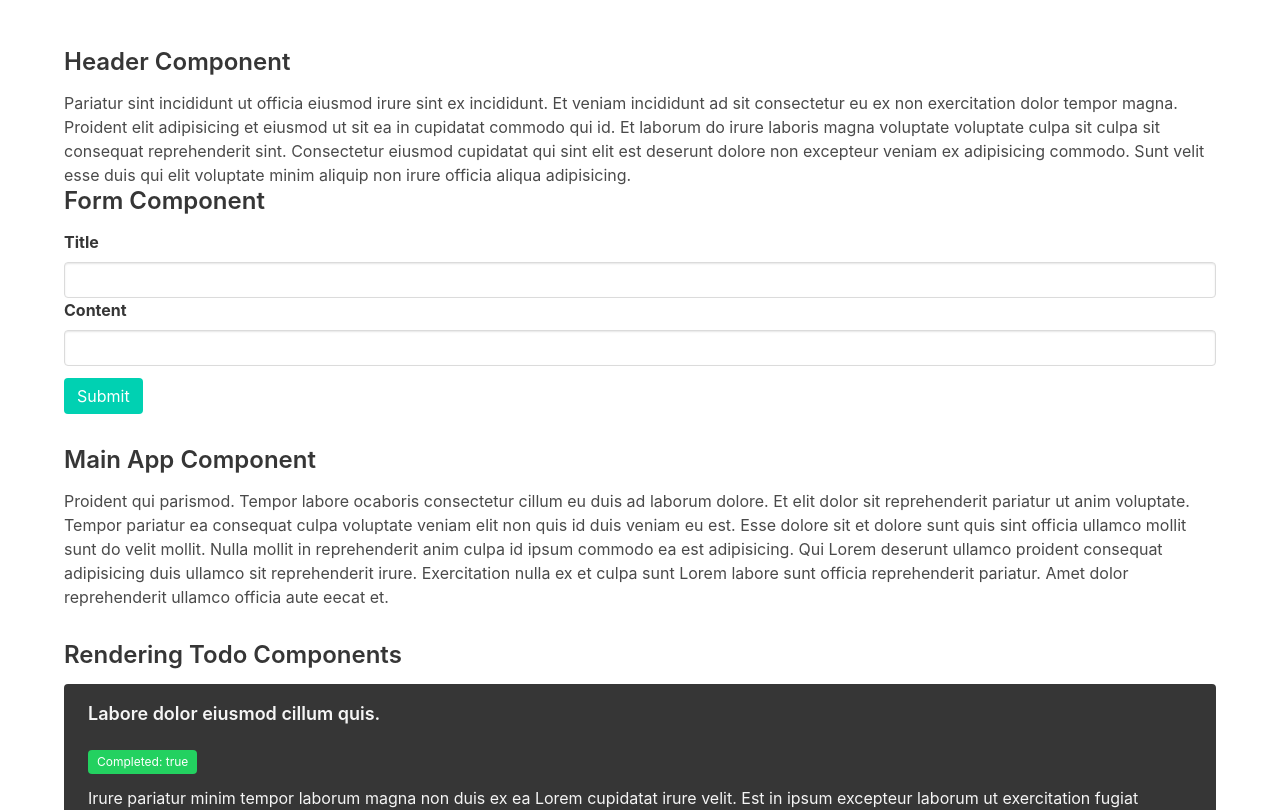
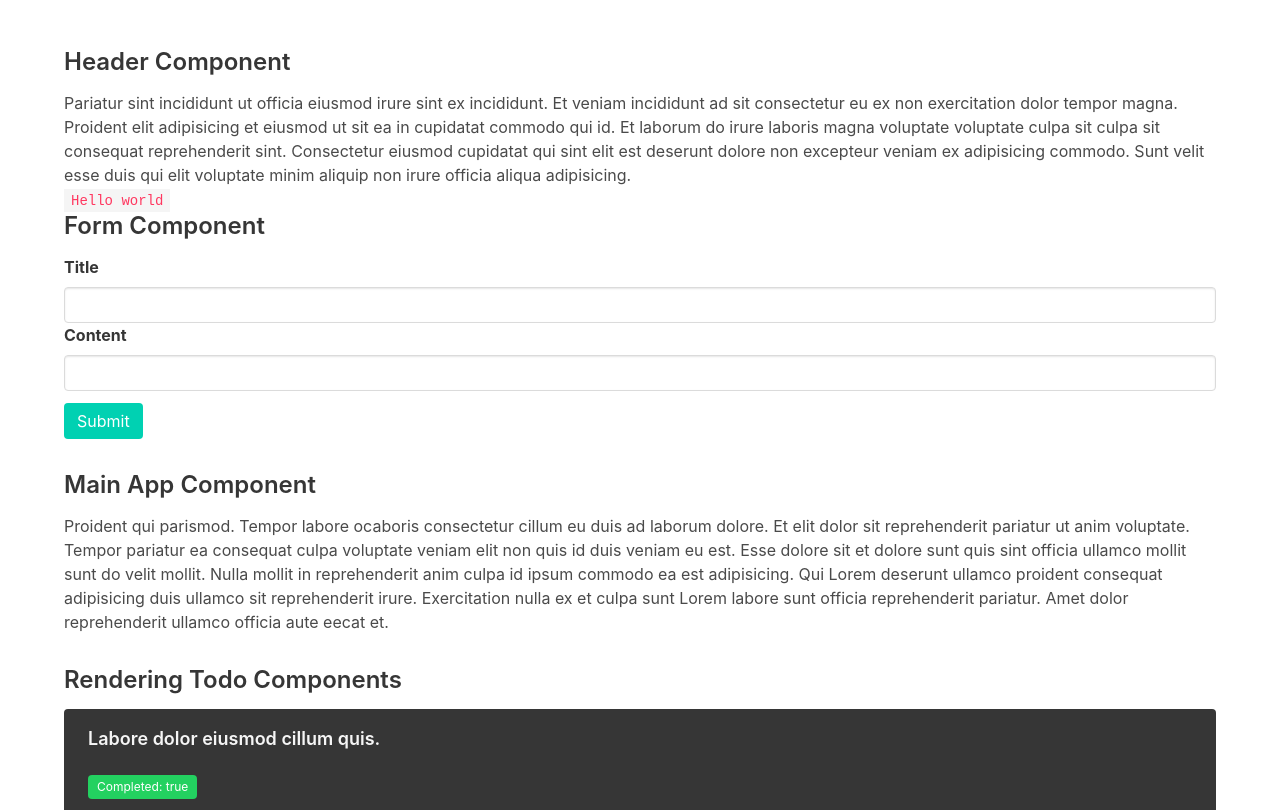
Before and after one commit to danielc92/react-traversy-tutorial, a React (Create React App) app: page / in a window 1280 px wide. Shown: the top 810 px of the page. Built offline with nearby package versions, Linux system fonts and the light colour scheme.

Commit message:
Added React Fragment

```diff
--- a/src/Header.js
+++ b/src/Header.js
@@ -4,12 +4,15 @@ import React from 'react';
 // These should be used when only a render is called
 function Header () {
     return (
+        <React.Fragment>
         <section className="navbar">
             <div className="content">
             <h3>Header Component</h3>
             <p>Pariatur sint incididunt ut officia eiusmod irure sint ex incididunt. Et veniam incididunt ad sit consectetur eu ex non exercitation dolor tempor magna. Proident elit adipisicing et eiusmod ut sit ea in cupidatat commodo qui id. Et laborum do irure laboris magna voluptate voluptate culpa sit culpa sit consequat reprehenderit sint. Consectetur eiusmod cupidatat qui sint elit est deserunt dolore non excepteur veniam ex adipisicing commodo. Sunt velit esse duis qui elit voluptate minim aliquip non irure officia aliqua adipisicing.</p>
             </div>
         </section>
+        <code>Hello world</code>
+        </React.Fragment>
     )
 
 }
```
Also changed, not shown: 1 other file (tests, documents, lock files or other folders).
